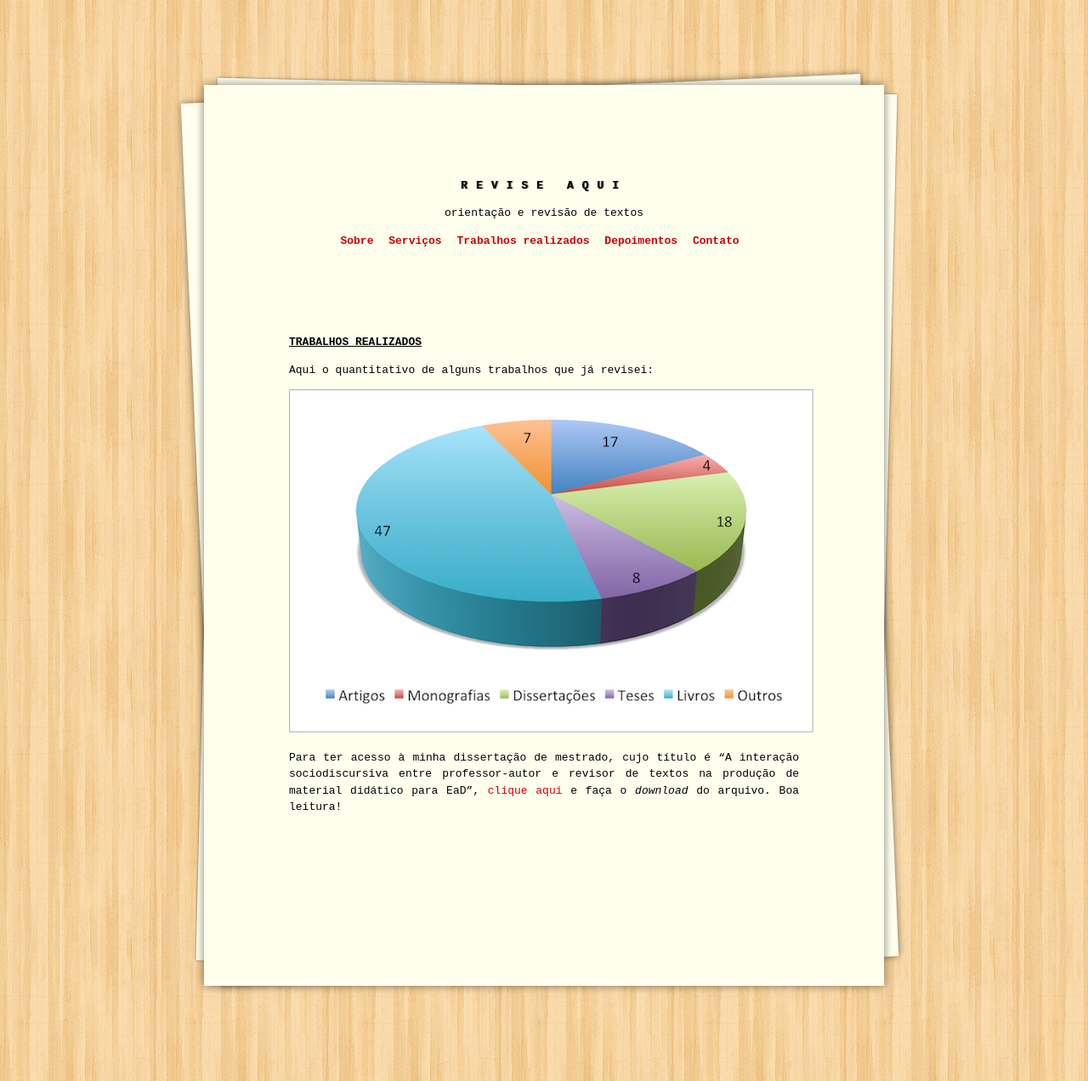
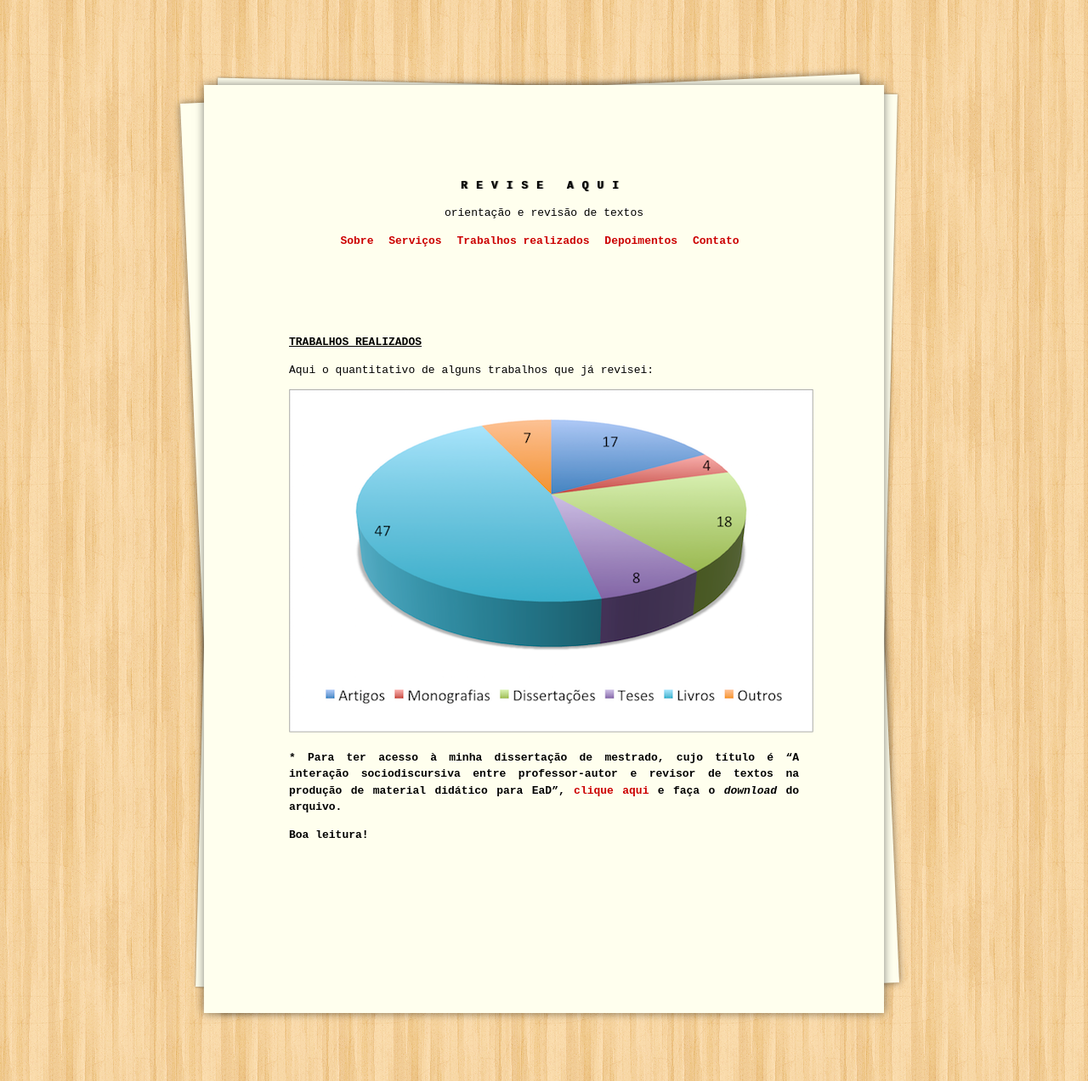
Before and after one commit to raqueldiniz/site, a Jekyll site: the page built from trabalhos-realizados.md, in a window 1280 px wide. Shown: the whole page at 85% size. Built offline with Jekyll 4.4.1, drawn with Linux system fonts in a browser that asks for light colours.

```diff
--- a/trabalhos-realizados.md
+++ b/trabalhos-realizados.md
@@ -8,5 +8,6 @@ Aqui o quantitativo de alguns trabalhos que já revisei:
 
 ![trabalhos realizados](/images/trabalhos-realizados4.png)
 
-Para ter acesso à minha dissertação de mestrado, cujo título é "A interação sociodiscursiva entre professor-autor e revisor de textos na produção de material didático para EaD", [clique aqui](https://sigaa.ufpb.br/sigaa/verProducao?idProducao=678570&key=ec6d5d7a66fa0c735f1d27438e403fc5) e faça o _download_ do arquivo.
-Boa leitura!
+__* Para ter acesso à minha dissertação de mestrado, cujo título é "A interação sociodiscursiva entre professor-autor e revisor de textos na produção de material didático para EaD", [clique aqui](https://sigaa.ufpb.br/sigaa/verProducao?idProducao=678570&key=ec6d5d7a66fa0c735f1d27438e403fc5) e faça o _download_ do arquivo.__
+
+__Boa leitura!__
```
